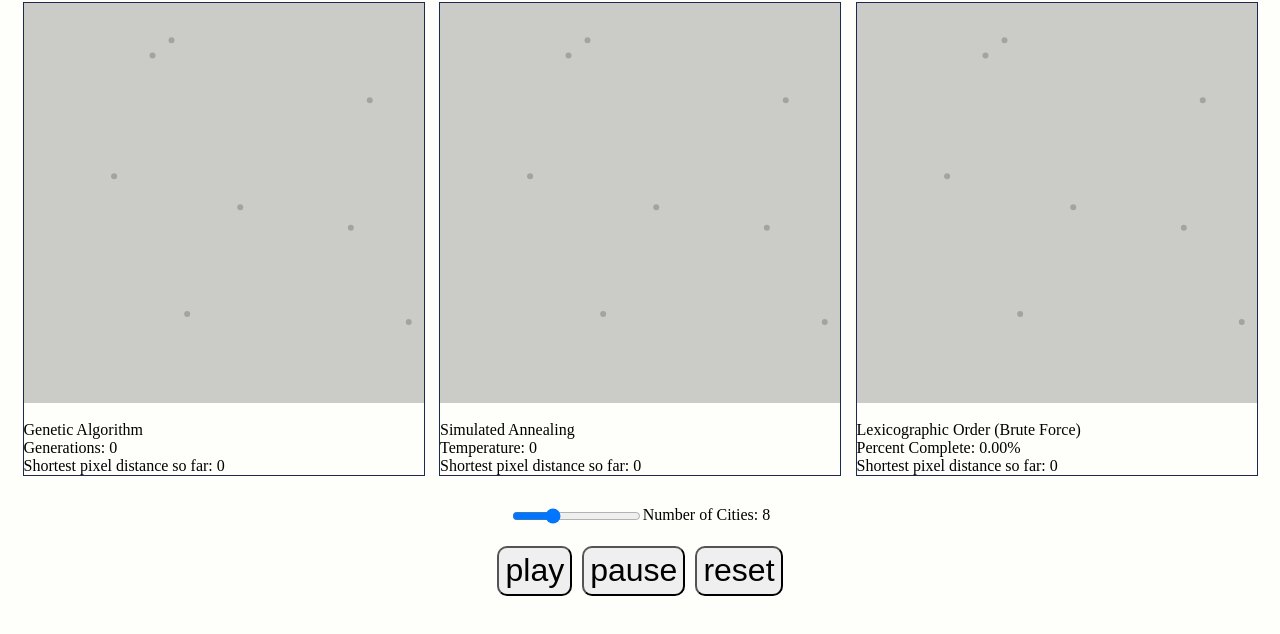
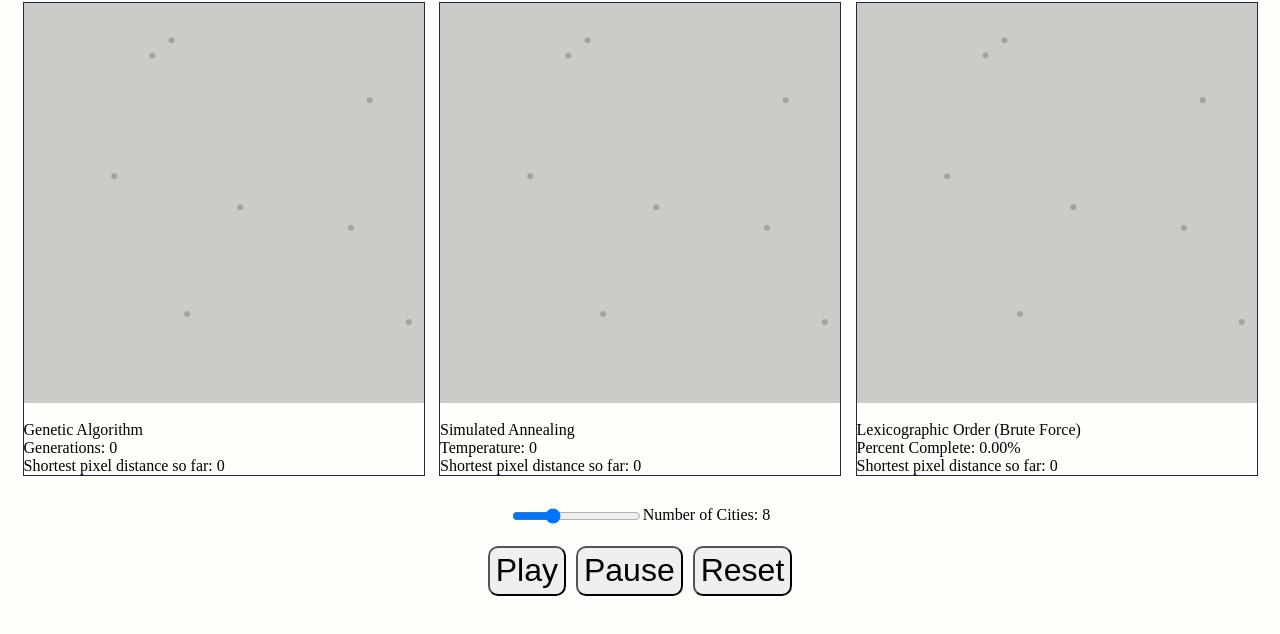
Before and after one commit to chungyyy/GeneticAlgemVisualization, a website built with webpack: page index.html in a window 1280 px wide. Shown: the part 78-712 px from the top of the page. Built offline with nearby package versions, Linux system fonts and the light colour scheme.

Commit message:
capitalized buttons, renamed title

```diff
--- a/index.html
+++ b/index.html
@@ -8,7 +8,7 @@
   <link rel="stylesheet" href="https://use.fontawesome.com/releases/v5.6.3/css/all.css"
         integrity="sha384-UHRtZLI+pbxtHCWp1t77Bi1L4ZtiqrqD80Kn4Z8NTSRyMA2Fd33n5dQ8lWUE00s/" crossorigin="anonymous">
   <link rel="stylesheet" href="./styles/canvas.css">
-  <title>JS test project</title>
+  <title>TSP Visualization</title>
 </head>
 <body>
   <h1 class="title">
@@ -70,9 +70,9 @@
 
 
         <div class="btn-wrapper">
-          <button class="canvas-btn" id="play">play</button>
-          <button class="canvas-btn" id="pause">pause</button>
-          <button class="canvas-btn" id="reset">reset</button>
+          <button class="canvas-btn" id="play">Play</button>
+          <button class="canvas-btn" id="pause">Pause</button>
+          <button class="canvas-btn" id="reset">Reset</button>
         </div>
 </body>
 </html>
```
